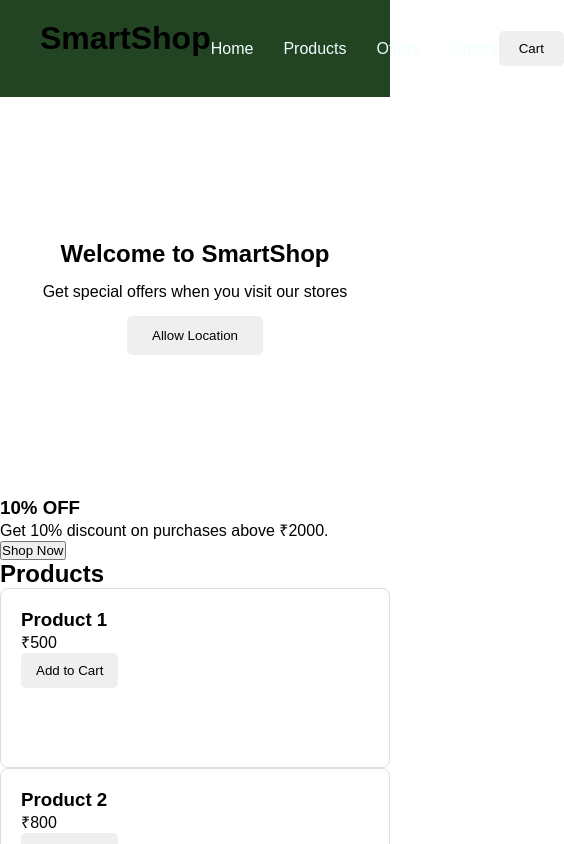
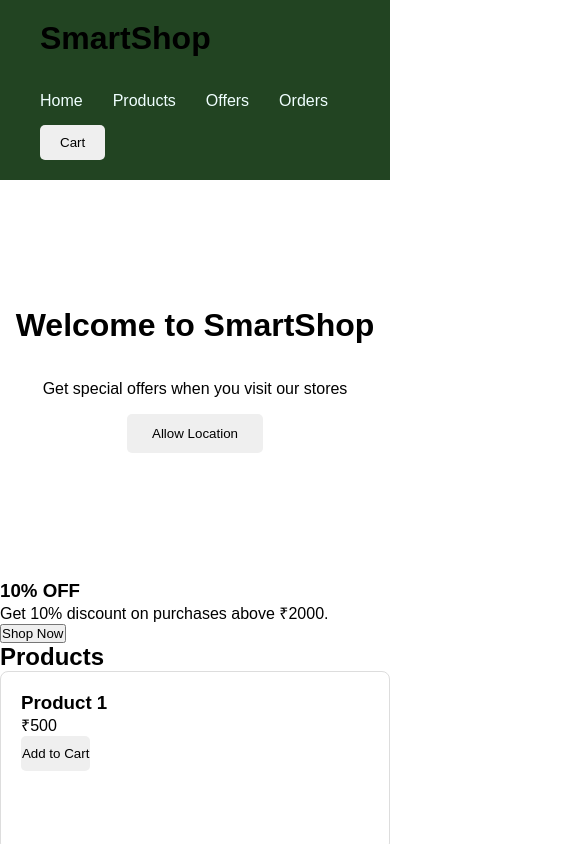
Before and after one commit to KM-Krish/smartshop, a React (Vite) app: page / in a window 390 px wide. Shown: the top 844 px of the page, 564 px wide, since content can reach past the window. Built offline with nearby package versions, Linux system fonts and the light colour scheme.

Commit message:
Complete responsive frontend design

```diff
--- a/src/App.css
+++ b/src/App.css
@@ -8,14 +8,22 @@ body {
     font-family: Arial, sans-serif;
 }
 
+.hero h1{
+
+    font-size: 2rem;
+}
+
+
 .hero{
+    width: 100vw;
     min-height: 400px;
     display: flex;
     flex-wrap: wrap;
     flex-direction: column;
     justify-content: center;
     align-items: center;
-    gap: 15px;
+    gap: 1rem;
+    text-align: center;
 
 }
 
@@ -26,19 +34,19 @@ body {
 
 }
 
-@media (max-width: 768px) {
+@media(max-width: 768px) {
     .products-grid {
         grid-template-columns: 1fr;
     }
 }
 .products-grid article {
     border : 1px solid #ddd;
-    padding: 20px;
+    padding: 1.25rem;
     border-radius: 8px;
     min-height: 180px;
 }
 .products-grid article button {
-    padding: 10px 15px;
+    padding: 0.625rem 0.9375px;
     border: none;
     border-radius: 5px;
     cursor: pointer;
@@ -50,14 +58,17 @@ body {
 
 header {
     display: flex;
+    flex-wrap: wrap;
     justify-content: space-between;
     align-items: center;
     background-color: #242;
     padding: 20px 40px;
+    gap: 15px;
 }
 
 nav ul{
     display: flex;
+    flex-wrap: wrap;
     gap: 30px;
     list-style: none;
 }
--- a/src/App.jsx
+++ b/src/App.jsx
@@ -18,7 +18,7 @@ function App(){
       </header>
       <main>
         <section className="hero">
-        <h2>Welcome to SmartShop</h2>
+        <h1>Welcome to SmartShop</h1>
         <p>Get special offers when you visit our stores</p>
         <button  className="hero-btn">Allow Location</button>
         </section>
```
